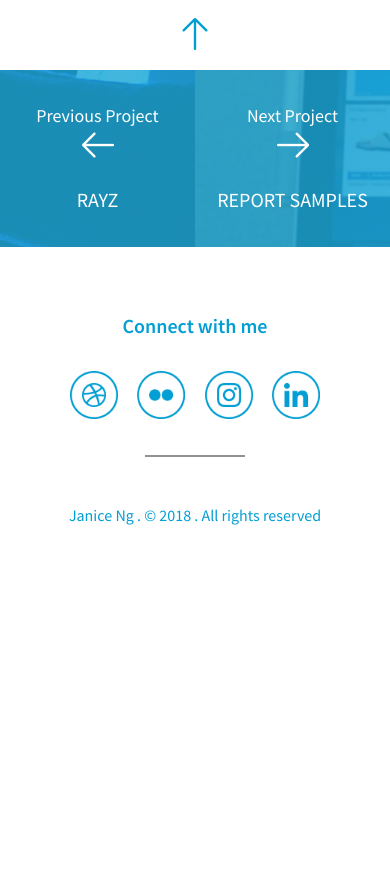
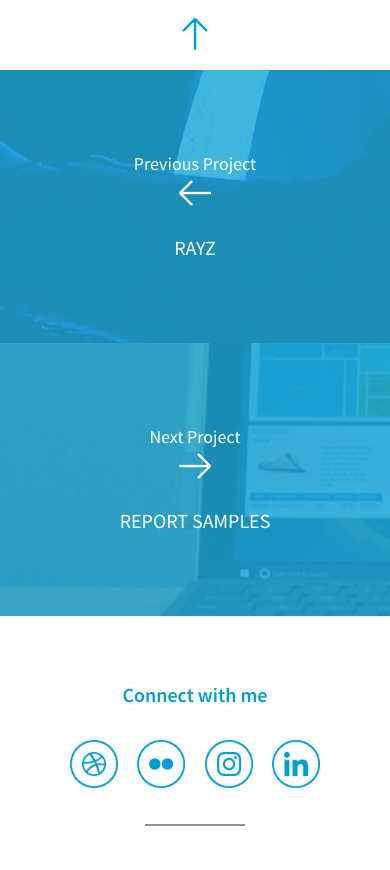
Before and after one commit to janicen/portfolio, a plain HTML site: page mysurrey-portal.html in a window 390 px wide. Shown: the part 8869-9739 px from the top of the page. Before the commit the page ends 9458 px from the top, so only its background shows below. Drawn offline with nearby package versions, Linux system fonts and the light colour scheme.

```diff
--- a/mysurrey-portal.html
+++ b/mysurrey-portal.html
@@ -202,19 +202,15 @@
 
 		<!-- Project Navigation Start -->
 		<a class="project-nav-rayz" href="rayz.html">
-
-			<h4 id="animation-wrapper">Previous Project</h4>
+			<h4 href="rayz.html" id="animation-wrapper">Previous Project</h4>
 			<img id="animation-wrapper" src="./img/icon-arrow-previous.png" width="32" height="25" alt="back to top arrow"/>
 			<h3 id="animation-wrapper">RAYZ</h3>
-
 		</a>
 
 		<a class="project-nav-ibm" href="report-samples.html">
-
 			<h4 id="animation-wrapper">Next Project</h4>
 			<img id="animation-wrapper" src="./img/icon-arrow-next.png" width="32" height="25" alt="back to top arrow"/>
 			<h3 id="animation-wrapper">REPORT SAMPLES</h3>
-
 		</a>
 		<!-- Project Navigation End -->
 
--- a/styles/scss/mediaquery.scss
+++ b/styles/scss/mediaquery.scss
@@ -611,7 +611,10 @@
 	.project-nav-sfu,
 	.project-nav-rayz,
 	.project-nav-surrey {
-		padding: 2em 0;
+		width: 100%;
+		margin: 0;
+		display: block;
+		float: none;
 	}
 
 		/* FARMOOO */
```
Also changed, not shown: styles/css/mediaquery.css.
